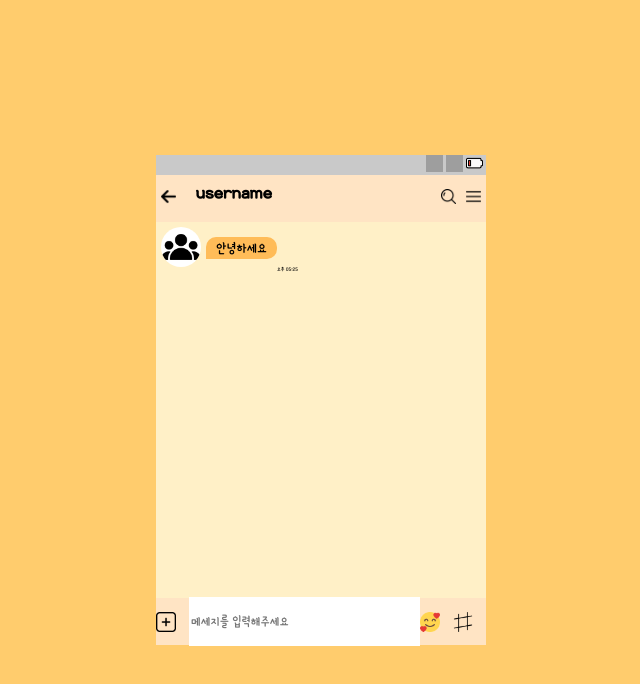
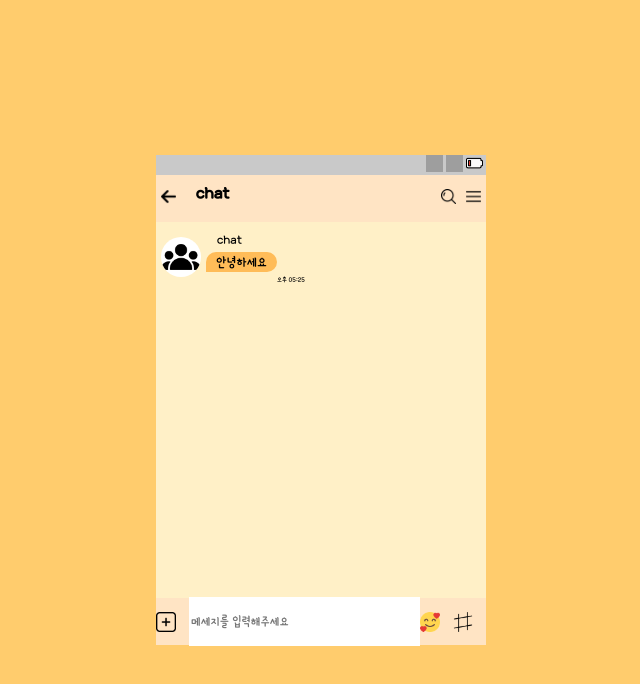
Before and after one commit to Index-dev/KakaoClone, a React (Create React App) app in the folder yoojin/: page /chattings/chat in a window 1280 px wide. Shown: the top 684 px of the page, without its empty margins (319-959 px from the left). Built offline with nearby package versions, Linux system fonts and the light colour scheme; grey boxes are pictures that could not be loaded.

Commit message:
modify: Change message css , Move Link Router to listitem, Make way to pass props use math params

```diff
--- a/yoojin/src/components/App/App.jsx
+++ b/yoojin/src/components/App/App.jsx
@@ -17,7 +17,7 @@ const App = () => {
           <Route path="/main" component={Main} exact={true} />
           <Route path="/main/profile" component={Profile} />
           <Route path="/chattings" component={ChatPage} exact={true} />
-          <Route path="/chattings/chat" component={Chat} />
+          <Route path="/chattings/:username" component={Chat} />
         </Switch>
       </BrowserRouter>
     </div>
--- a/yoojin/src/components/Chat/Chat.jsx
+++ b/yoojin/src/components/Chat/Chat.jsx
@@ -12,15 +12,16 @@ import hash from "../../img/sharp.png";
 import back from "../../img/arrow.png";
 import add from "../../img/add.png";
 import ChatRightBar from "./ChatRightBar";
-const Chat = () => {
+const Chat = ({ match }) => {
   const [menuOpen, setMenuOpen] = useState(false);
-  const [messages,setMessage] = useState("안녕하세요");
+  const [messages, setMessage] = useState("안녕하세요");
+  const [username, setUsername] = useState(match.params.username);
   const onClickRightMenu = () => {
     setMenuOpen(!menuOpen);
   };
-  const backToChat = ()=>{
+  const backToChat = () => {
     setMenuOpen(!menuOpen);
-  }
+  };
   return (
     <div>
       <TopBar />
@@ -41,7 +42,7 @@ const Chat = () => {
             >
               <img src={back} alt="" className="chat__back" />
             </Link>
-            <div>username</div>
+            <div>{username}</div>
           </div>
           <div className="chat__topbar_right">
             <img src={search} alt="" />
@@ -50,10 +51,12 @@ const Chat = () => {
         </div>
         <div className="chat__content">
           <div className="chat__content_row">
-          <img className="user_profile" src={user} alt="" />
-          {/* <img className="user_message"src={message} alt="" /> */}
-          <div className="user_message">{messages}</div>
-          <div className="user_message_time">오후 05:25</div>
+            <img className="user_profile" src={user} alt="" />
+            <div>
+              <div className="user_profile_name">{username}</div>
+              <div className="user_message">{messages}</div>
+            </div>
+            <div className="user_message_time">오후 05:25</div>
           </div>
         </div>
         <div className="chat__input">
--- a/yoojin/src/components/Chat/Chat.scss
+++ b/yoojin/src/components/Chat/Chat.scss
@@ -8,6 +8,7 @@
   background-color: rgb(175, 175, 175);
   font-family: "야놀자_야체_Regular";
 }
+
 .chat__frame_blur {
   position: absolute;
   z-index: 0;
@@ -17,7 +18,8 @@
   flex-flow: row-reverse;
   background-color: rgba(54, 54, 54, 0.171);
   font-family: "야놀자_야체_Regular";
-  > .div_blank {
+
+  >.div_blank {
     width: 100%;
   }
 }
@@ -40,11 +42,13 @@
     display: grid;
     grid-template-columns: 20% 80%;
     justify-items: left;
+
     // align-self: center;
     img {
       margin: 5px;
       width: 15px;
       height: 15px;
+
       &:hover {
         background-color: rgb(148, 148, 148);
         border-radius: 50px;
@@ -57,9 +61,10 @@
     grid-auto-flow: column;
     display: grid;
     justify-self: right;
+
     // display: flex;
     // flex-direction: row-reverse;
-    & > img {
+    &>img {
       width: 15px;
       height: 15px;
       margin: 5px;
@@ -71,8 +76,11 @@
   height: 80%;
   background-color: #fff0c7;
 }
+
 .chat__content_row {
   display: flex;
+  margin-top: 3%;
+
   .user_profile {
     width: 40px;
     height: 40px;
@@ -81,21 +89,29 @@
     margin: 5px;
     float: left;
   }
+
+  .user_profile_name {
+    padding-left: 15%;
+    text-align: left;
+    font-size: 90%;
+  }
+
   .user_message {
     // width: 40%;
     display: flex;
     align-items: center;
     height: 8%;
-    margin-top: 15px;
+    margin-top: 5px;
     float: left;
     text-align: left;
     border-radius: 10px 10px 10px 0px;
     background-color: #ffbc58;
-    padding: 3px 10px 3px 10px;
+    padding: 8px 10px 8px 10px;
   }
-  & >.user_message_time {
-    align-self: flex-end ;
-    font-size: 10%;
+
+  &>.user_message_time {
+    align-self: flex-end;
+    font-size: 50%;
   }
 }
 
@@ -108,12 +124,12 @@
   text-align: -webkit-center;
   background-color: bisque;
 
-  & > img {
+  &>img {
     width: 20px;
     height: 20px;
   }
 
-  & > input {
+  &>input {
     height: 100%;
     border: none;
     font-family: "야놀자_야체_Regular";
--- a/yoojin/src/components/Chat/ChatListItem.jsx
+++ b/yoojin/src/components/Chat/ChatListItem.jsx
@@ -1,18 +1,25 @@
-import React from "react";
+import React, { useState } from "react";
+import { Link } from "react-router-dom";
 import chatRoomImg from "../../img/conversation.png";
 import "./ChatListItem.scss";
 const ChatListItem = () => {
+  const [username, setUsername] = useState("nickname");
   return (
+    <Link
+      to={`/chattings/${username}`}
+      style={{ textDecoration: "none", color: "black" }}
+    >
       <div className="chatlistitem__form">
         <div className="chatlistitem__image">
           <img src={chatRoomImg} alt="" />
         </div>
         <div className="chatlistitem__name">
-        <div>other user name</div>
+          <div>{username}</div>
           <div>last message</div>
         </div>
         <div className="chatlistitem__message">time</div>
       </div>
+    </Link>
   );
 };
 
--- a/yoojin/src/components/Chat/ChatListItem.scss
+++ b/yoojin/src/components/Chat/ChatListItem.scss
@@ -18,6 +18,7 @@
 
 .chatlistitem__form>.chatlistitem__name {
     justify-self: left;
+    text-align: left;
     margin-left: 6%;
 }
 
--- a/yoojin/src/pages/ChatPage/index.js
+++ b/yoojin/src/pages/ChatPage/index.js
@@ -1,5 +1,4 @@
 import React from "react";
-import { Link } from "react-router-dom";
 import ChatListItem from "../../components/Chat/ChatListItem";
 import BottomMenu from "../../components/Navbar/BottomMenu";
 import TopBar from "../../components/Navbar/TopBar";
@@ -13,12 +12,7 @@ function ChatPage() {
       <div className="main__content">
         <TopMenu tabTitle="채팅" />
         <div className="content">
-          <Link
-            to="/chattings/chat"
-            style={{ textDecoration: "none", color: "black" }}
-          >
-            <ChatListItem />
-          </Link>
+          <ChatListItem />
           <ChatListItem />
           <ChatListItem />
           <ChatListItem />
```
Lines whose indentation alone changed are shown as unchanged.
